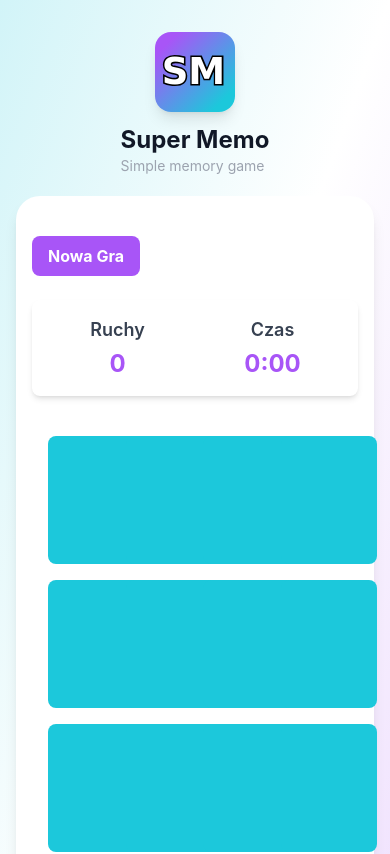
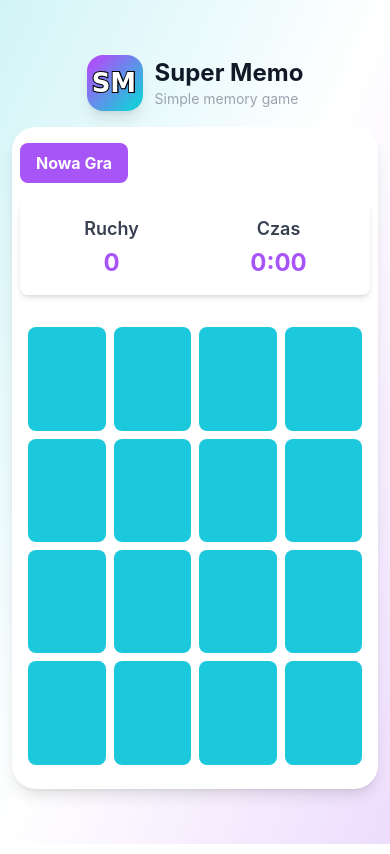
Before and after one commit to reno126/super-memo, a React (Create React App) app: page / in a window 390 px wide. Shown: the top 854 px of the page. Built offline with nearby package versions, Linux system fonts and the light colour scheme.

Commit message:
Adjust RWD and tests

```diff
--- a/public/index.html
+++ b/public/index.html
@@ -1,14 +1,12 @@
 <!DOCTYPE html>
 <html lang="en">
+
 <head>
   <meta charset="utf-8" />
   <link rel="icon" href="%PUBLIC_URL%/favicon.svg" />
-    <meta name="viewport" content="width=device-width, initial-scale=1" />
+  <meta name="viewport" content="width=device-width, initial-scale=1, viewport-fit=cover" />
   <meta name="theme-color" content="#000000" />
-    <meta
-      name="description"
-      content="Web site created using create-react-app"
-    />
+  <meta name="description" content="Web site created using create-react-app" />
   <link rel="apple-touch-icon" href="%PUBLIC_URL%/logo192.png" />
   <!--
       manifest.json provides metadata used when your web app is installed on a
@@ -26,6 +24,7 @@
     -->
   <title>Super Memo React demo app</title>
 </head>
+
 <body>
   <noscript>You need to enable JavaScript to run this app.</noscript>
   <div id="root"></div>
@@ -40,4 +39,5 @@
       To create a production bundle, use `npm run build` or `yarn build`.
     -->
 </body>
+
 </html>
--- a/src/components/Board.tsx
+++ b/src/components/Board.tsx
@@ -15,20 +15,19 @@ export function Board({ cards, boardSize, onCardClick, disabledCards }: BoardPro
       display: 'grid',
       gridTemplateColumns: `repeat(${boardSize.cols}, minmax(0, 1fr))`,
       gridTemplateRows: `repeat(${boardSize.rows}, minmax(0, 1fr))`,
-      gap: '1rem',
     }),
     [boardSize.cols, boardSize.rows]
   );
 
   return (
     <div
-      className="w-full max-w-4xl p-4 grid gap-4"
+      className="w-full max-w-4xl min-w-0 p-2 sm:p-4 grid gap-2 sm:gap-4"
       style={boardStyle}
       role="grid"
       data-testid="game-board"
     >
       {cards.map(card => (
-        <div key={card.id} role="gridcell">
+        <div key={card.id} role="gridcell" className="min-w-0">
           <Card card={card} onCardClick={onCardClick} disabled={disabledCards} />
         </div>
       ))}
--- a/src/components/Card.tsx
+++ b/src/components/Card.tsx
@@ -10,7 +10,7 @@ interface CardProps {
 export const Card = React.memo(function Card({ card, onCardClick, disabled }: CardProps) {
   const getCardClasses = () => {
     const baseClasses =
-      'w-24 h-32 rounded-lg focus:outline-none focus:ring-2 focus:ring-blue-500 focus:ring-opacity-50 transition-colors duration-200';
+      'memory-card w-full min-w-0 rounded-lg focus:outline-none focus:ring-2 focus:ring-blue-500 focus:ring-opacity-50 transition-colors duration-200';
 
     switch (card.state) {
       case 'hidden':
@@ -45,7 +45,7 @@ export const Card = React.memo(function Card({ card, onCardClick, disabled }: Ca
       aria-label={cardAccessibilityLabel}
       data-testid={`card-${card.id}`}
     >
-      <div className="flex items-center justify-center w-full h-full text-2xl font-bold">
+      <div className="flex items-center justify-center w-full h-full text-xl sm:text-2xl font-bold">
         {card.state !== 'hidden' ? card.value : '?'}
       </div>
     </button>
--- a/src/components/GameLayout.tsx
+++ b/src/components/GameLayout.tsx
@@ -14,17 +14,21 @@ interface GameLayoutProps {
 
 export function GameLayout({ cards, boardSize, onCardClick, disabledCards }: GameLayoutProps) {
   return (
-    <div className="min-h-screen bg-gradient-to-br from-brand-cyan/20 via-white to-brand-purple/20 px-4 py-8 flex flex-col justify-center">
+    <div className="min-h-screen bg-gradient-to-br from-brand-cyan/20 via-white to-brand-purple/20 px-3 py-4 sm:px-4 sm:py-8 flex flex-col justify-center">
       <div className="relative w-full max-w-xl mx-auto">
-        <header className="mb-5 flex flex-col md:flex-row justify-center items-center gap-3">
-          <img className="h-20 w-20 rounded-2xl shadow-lg" src={logo} alt="Super Memo" />
+        <header className="mb-4 sm:mb-5 flex flex-row justify-center items-center gap-3">
+          <img
+            className="h-14 w-14 sm:h-20 sm:w-20 rounded-2xl shadow-lg"
+            src={logo}
+            alt="Super Memo"
+          />
           <div>
             <h1 className="text-2xl font-bold text-gray-900">Super Memo</h1>
             <h2 className="text-sm text-gray-400">Simple memory game</h2>
           </div>
         </header>
-        <div className="relative px-4 py-10 bg-white shadow-lg rounded-3xl">
-          <div className="flex justify-between items-center mb-6">
+        <div className="relative px-2 py-4 sm:px-4 sm:py-10 bg-white shadow-lg rounded-3xl">
+          <div className="flex justify-between items-center mb-4 sm:mb-6">
             <ResetButton />
           </div>
           <ScorePanel />
--- a/src/index.css
+++ b/src/index.css
@@ -10,6 +10,11 @@ body {
   -moz-osx-font-smoothing: grayscale;
 }
 
+.memory-card {
+  aspect-ratio: 3 / 4;
+  touch-action: manipulation;
+}
+
 code {
   font-family: source-code-pro, Menlo, Monaco, Consolas, 'Courier New', monospace;
 }
```
Lines whose indentation alone changed are shown as unchanged.
